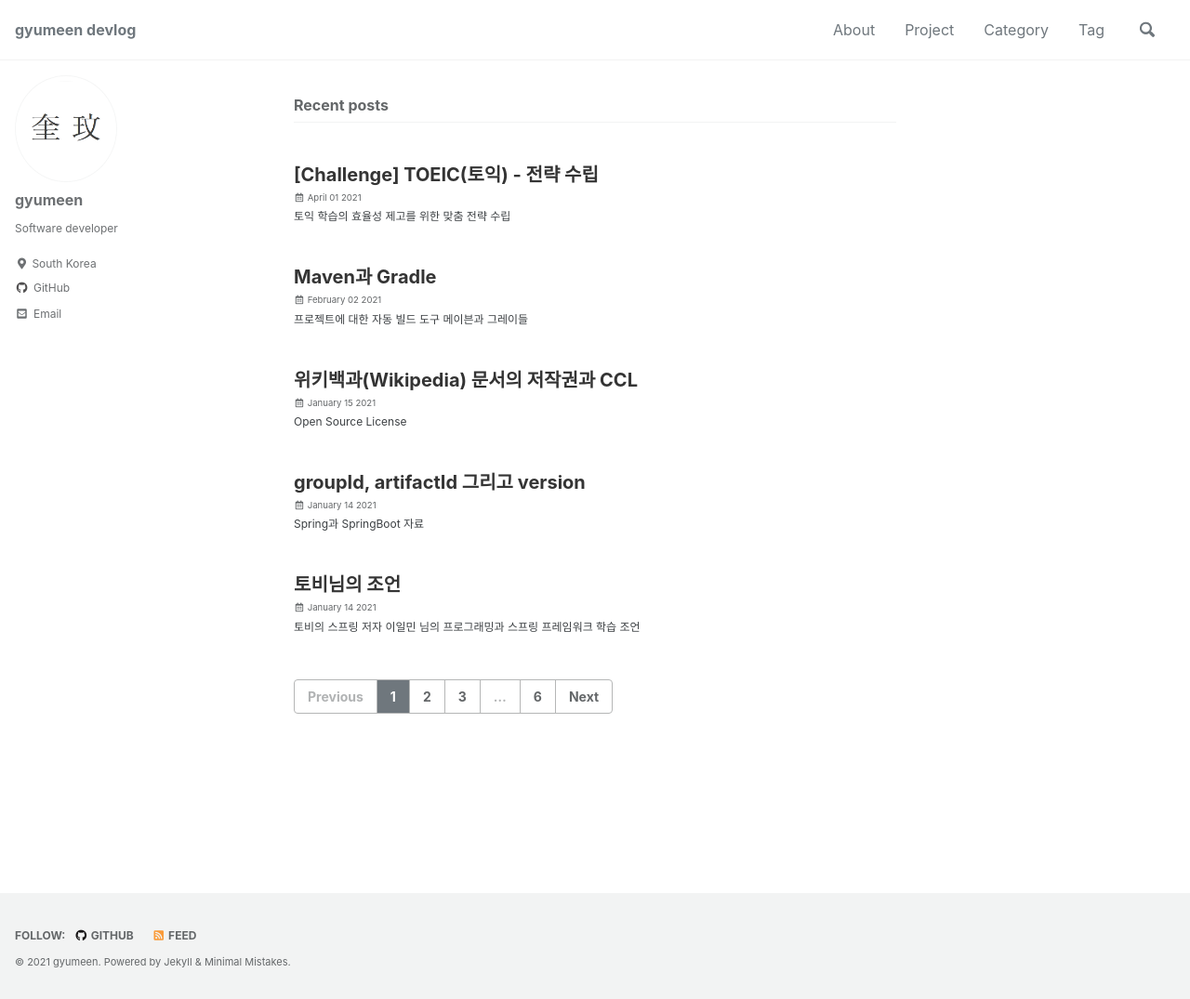
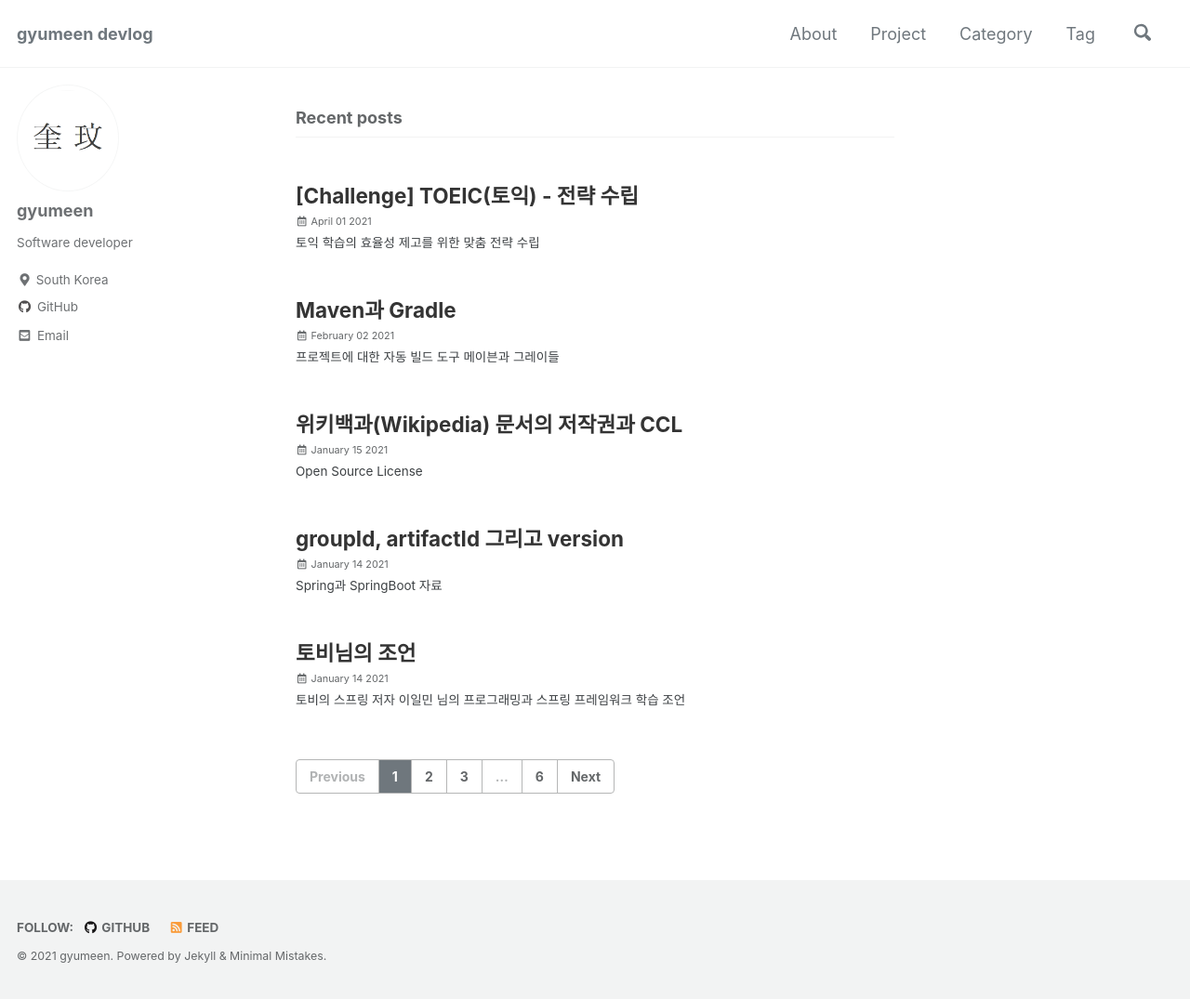
Before and after one commit to gyumeen/gyumeen.github.io, a Jekyll site: the page built from index.html, in a window 1280 px wide and 1075 px high. Shown: the whole window at 93% size. Built offline with Jekyll 4.4.1, drawn with Linux system fonts in a browser that asks for light colours; cached includes are drawn as plain includes; the list of posts is cut into pages by our own code.

Commit message:
Update _reset.scss

```diff
--- a/_sass/minimal-mistakes/_reset.scss
+++ b/_sass/minimal-mistakes/_reset.scss
@@ -8,7 +8,7 @@ html {
   /* apply a natural box layout model to all elements */
   box-sizing: border-box;
   background-color: $background-color;
-  font-size: 14px;
+  font-size: 16px;
    /* font-size: 16px; */
 
   @include breakpoint($medium) {
@@ -16,15 +16,15 @@ html {
   }
 
   @include breakpoint($large) {
-    /* large 페이지 일때 폰트 사이즈 축소 20px->16px */
+    /* large 페이지 일때 폰트 사이즈 축소 20px->18px */
     /* font-size: 20px; */
-    font-size: 16px;
+    font-size: 18px;
   }
 
   @include breakpoint($x-large) {
-    /* x-large 페이지 일때 폰트 사이즈 축소 20px->16px */
+    /* x-large 페이지 일때 폰트 사이즈 축소 20px->18px */
     /* font-size: 20px; */
-    font-size: 16px;
+    font-size: 18px;
   }
 
   -webkit-text-size-adjust: 100%;
```
